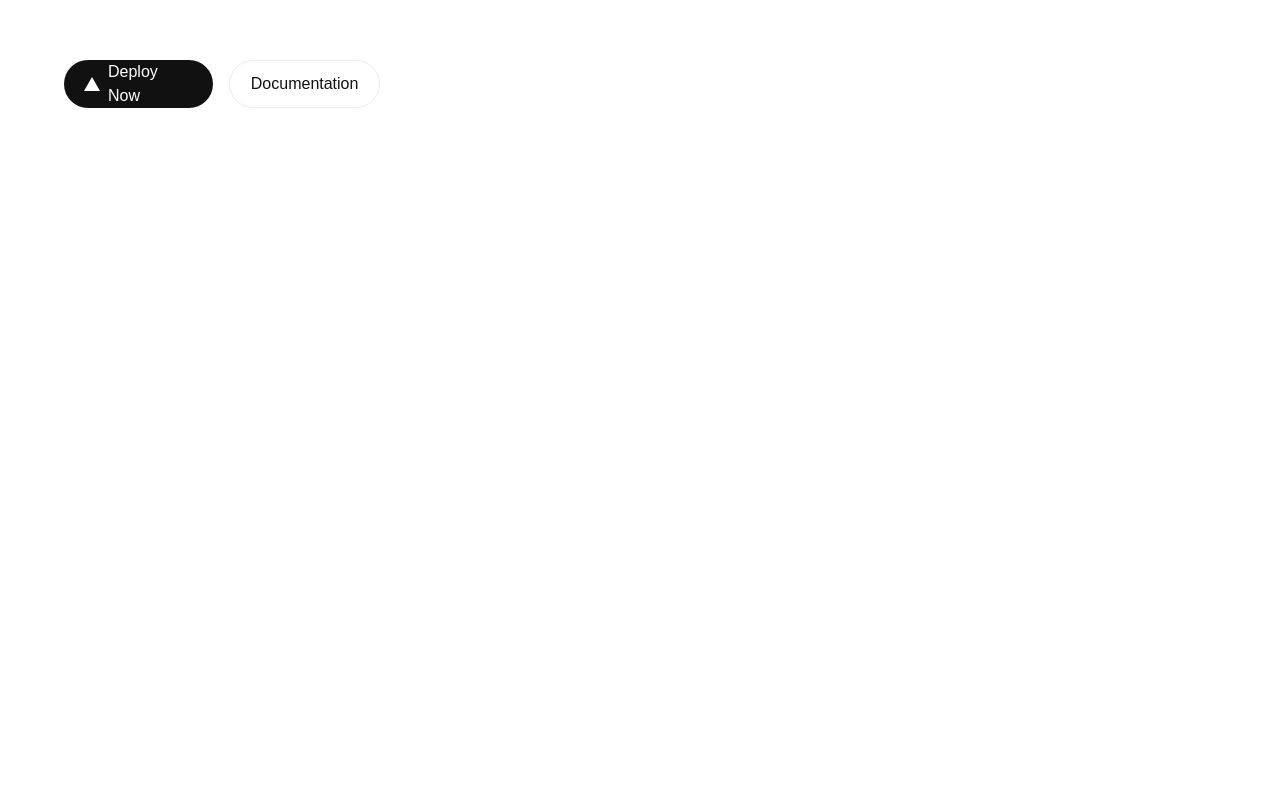
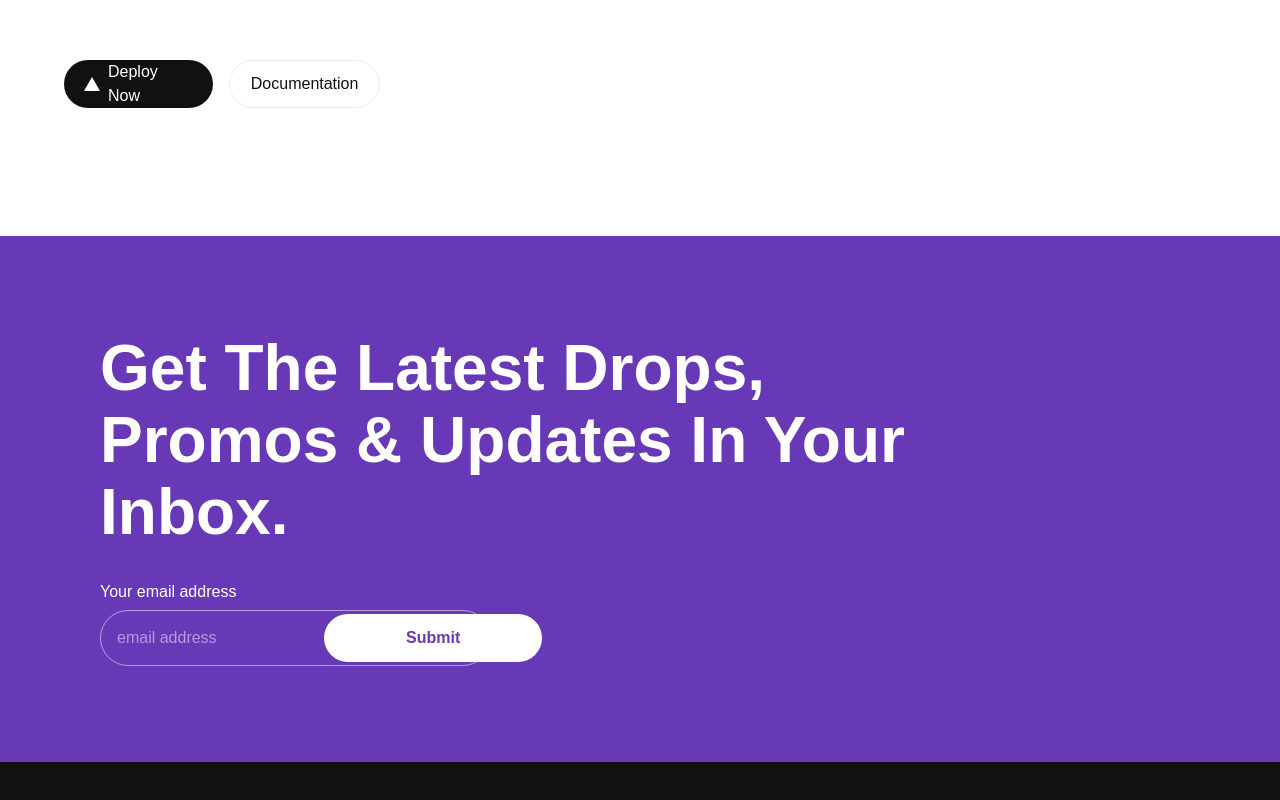
Before and after one commit to gautamxyzstudio/mozart_main, a Next.js app: page / in a window 1280 px wide. Shown: the part 668-1468 px from the top of the page. Before the commit the page ends 904 px from the top, so only its background shows below. Built offline with nearby package versions, Linux system fonts and the light colour scheme; a web font is replaced by a local one.

Commit message:
feat: implement newsletter subscription feature with email validation and nodemailer integration

```diff
--- /dev/null
+++ b/app/api/newsletter/route.ts
@@ -0,0 +1,64 @@
+import nodemailer from "nodemailer";
+import { NextResponse } from "next/server";
+
+interface NewsletterData {
+  email: string;
+}
+
+export async function POST(req: Request): Promise<NextResponse> {
+  const body = await req.json();
+  const { email } = body as NewsletterData;
+
+  if (!email) {
+    return NextResponse.json(
+      { message: "Email is required." },
+      { status: 400 }
+    );
+  }
+
+  const transporter = nodemailer.createTransport({
+    service: "gmail",
+    auth: {
+      user: process.env.USER_EMAIL,
+      pass: process.env.USER_PASSWORD,
+    },
+  });
+
+  const recipients = [
+    process.env.USER_EMAIL,
+    ...(process.env.ADDITIONAL_EMAILS?.split(",") || []),
+  ].join(",");
+
+  const htmlTemplate = `
+   <div style="font-family: Arial, sans-serif; max-width: 600px; margin: auto; border: 1px solid #ddd; border-radius: 10px; overflow: hidden;">
+      <div style="background-color: #f8f8f8; padding: 20px; text-align: center;">
+        <img src="https://xyz-media-xyzmedia-wmk4ya-01ca70-82-180-162-246.traefik.me/assets/Logo-CqqoaRZc.png" alt="Logo" style="max-width: 200px;" />
+      </div>
+      <div style="padding: 20px;">
+        <h2 style="color: #6739b7;">New Newsletter Subscription</h2>
+        <p><strong>Email:</strong> ${email}</p>
+      </div>
+      <div style="background-color: #f0f0f0; padding: 10px; text-align: center; color: #555;">
+        This email was collected from your website newsletter form.
+      </div>
+    </div>
+  `;
+
+  const mailOptions = {
+    from: process.env.USER_EMAIL,
+    to: recipients,
+    subject: "New Newsletter Subscription",
+    html: htmlTemplate,
+  };
+
+  try {
+    await transporter.sendMail(mailOptions);
+    return NextResponse.json({ message: "Subscription received!" });
+  } catch (error) {
+    console.error("Error sending newsletter email:", error);
+    return NextResponse.json(
+      { message: "Failed to process subscription." },
+      { status: 500 }
+    );
+  }
+}
--- a/app/layout.tsx
+++ b/app/layout.tsx
@@ -21,7 +21,7 @@ export default function RootLayout({
           rel="stylesheet"
         />
       </head>
-      <body className={`antialiased max-w-360 mx-auto`}>
+      <body className={`antialiased max-w-screen-2xl mx-auto`}>
         <Header />
         {children}
         <Footer />
--- a/package.json
+++ b/package.json
@@ -14,8 +14,12 @@
     "@mui/icons-material": "^7.3.9",
     "@mui/material": "^7.3.9",
     "@mui/styled-engine-sc": "^7.3.9",
+    "@types/nodemailer": "^7.0.11",
+    "axios": "^1.13.6",
     "framer-motion": "^12.35.0",
+    "gsap": "^3.14.2",
     "next": "16.1.6",
+    "nodemailer": "^8.0.1",
     "react": "19.2.4",
     "react-dom": "19.2.4",
     "styled-components": "^6.3.11"
--- /dev/null
+++ b/src/api/newsletter/newsletterApi.ts
@@ -0,0 +1,14 @@
+interface NewsletterData {
+  email: string;
+}
+
+export const newsletterApi = async (data: NewsletterData) => {
+  const response = await fetch("/api/newsletter", {
+    method: "POST",
+    headers: {
+      "Content-Type": "application/json",
+    },
+    body: JSON.stringify(data),
+  });
+  return response.json();
+};
--- a/src/compoments/modules/footer/Footer.tsx
+++ b/src/compoments/modules/footer/Footer.tsx
@@ -1,7 +1,13 @@
 import React from "react";
+import NewsLetter from "./NewsLetter";
 
 const Footer = () => {
-  return <footer></footer>;
+  return (
+    <footer className="flex flex-col w-full h-full">
+      <NewsLetter />
+      <div className="w-full pt-13 pb-2 px-6 md:px-13 md:pb-4 xl:pt-21.5 xl:px-25 xl:pb-0 bg-foreground"></div>
+    </footer>
+  );
 };
 
 export default Footer;
--- /dev/null
+++ b/src/compoments/modules/footer/NewsLetter.tsx
@@ -0,0 +1,92 @@
+"use client";
+import { newsletterApi } from "@/src/api/newsletter/newsletterApi";
+import { AxiosError } from "axios";
+import React, { useState } from "react";
+
+const NewsLetter = () => {
+  const [email, setEmail] = useState("");
+  const [error, setError] = useState("");
+
+  const onChangeEmail = (e: React.ChangeEvent<HTMLInputElement>) => {
+    setEmail(e.target.value);
+    setError("");
+  };
+
+  const isValidEmail = (email: string) => {
+    const emailRegex = /^[^\s@]+@[^\s@]+\.[^\s@]+$/;
+    return emailRegex.test(email);
+  };
+
+  const handleSubscribe = async () => {
+    if (!email) {
+      setError("Please enter your email");
+      return;
+    }
+    if (!isValidEmail(email)) {
+      setError("Please enter a valid email");
+      return;
+    }
+    try {
+      const res = await newsletterApi({ email });
+
+      if (res) {
+        alert("Email subscribed successfully");
+        setEmail("");
+      }
+    } catch (error) {
+      const axiosError = error as AxiosError;
+      if (axiosError.status === 400) {
+        alert("Email already subscribed");
+      } else {
+        alert("something went wrong");
+      }
+    }
+  };
+  return (
+    <div className="relative flex w-full xl:px-25 xl:py-24 md:px-13 md:pt-13 md:pb-23 pt-8 px-6 pb-18 bg-primary">
+      <div className="flex flex-col xl:space-y-8 md:space-y-6 space-y-3 xl:w-[77%] md:w-[75%]">
+        <span className="text-background font-bold capitalize xl:text-[64px] xl:leading-18 md:text-[48px] md:leading-14 text-2xl md:w-full w-[91%]">
+          Get the latest drops, promos & updates in your inbox.
+        </span>
+        <div className="flex flex-col gap-y-1.5">
+          <span className="xl:text-base text-sm text-background">
+            Your email address
+          </span>
+          <div className="w-full xl:w-[47%] md:w-[75%] flex flex-col relative">
+            <div className="w-full border border-background/50 rounded-full pl-4 md:py-0.75 md:pr-0.75 py-3.5 flex items-center-safe justify-between xl:mb-0 md:mb-3">
+              <div className="flex flex-row gap-x-1 items-center-safe">
+                <input
+                  className="outline-none placeholder:text-background/50 text-white"
+                  type="email"
+                  placeholder="email address"
+                  required
+                  value={email}
+                  onChange={onChangeEmail}
+                />
+              </div>
+              <button
+                onClick={handleSubscribe}
+                className="bg-background text-primary font-bold text-base py-3 px-20.5 rounded-full md:flex hidden"
+              >
+                Submit
+              </button>
+            </div>
+            <button
+              onClick={handleSubscribe}
+              className="bg-background text-primary font-bold text-base py-3 px-20.5 rounded-full mt-4 md:hidden block w-fit "
+            >
+              Submit
+            </button>
+            {error && (
+              <p className="text-red-500 absolute md:-bottom-4.5 -bottom-2 mt-3 text-sm">
+                {error}
+              </p>
+            )}
+          </div>
+        </div>
+      </div>
+    </div>
+  );
+};
+
+export default NewsLetter;
```
Also changed, not shown: 1 other file (tests, documents, lock files or other folders).
